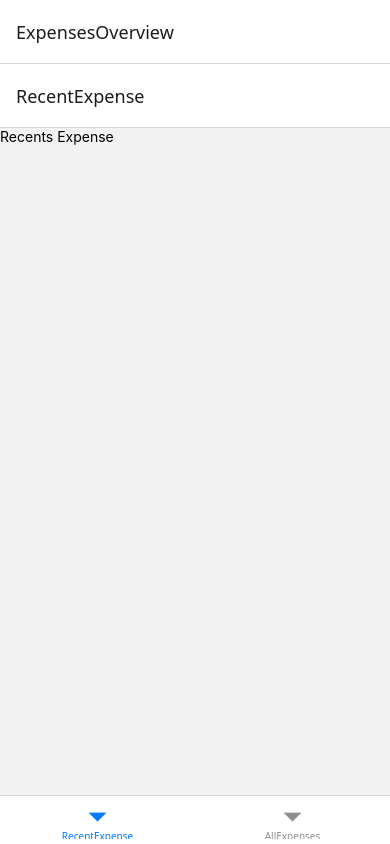
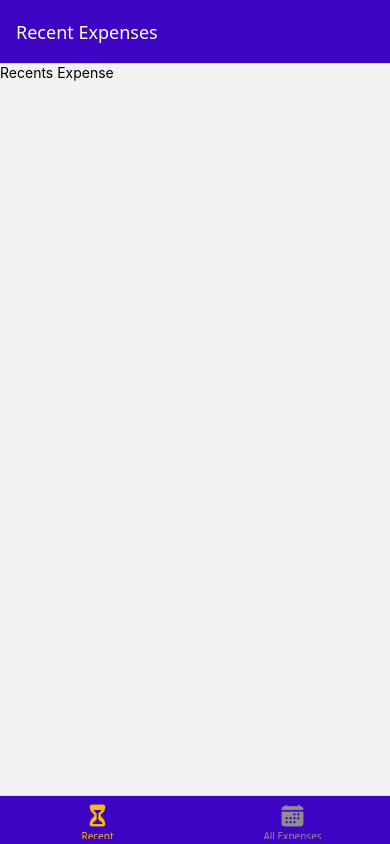
Before and after one commit to shukumar-542/Expense-tracker-app-react-native, a React Native app: screen / in a window 390 px wide. Built offline with nearby package versions, Linux system fonts and the light colour scheme.

Commit message:
Implement switch tab

```diff
--- a/App.js
+++ b/App.js
@@ -5,15 +5,33 @@ import { createBottomTabNavigator } from "@react-navigation/bottom-tabs";
 import ManageExpenses from "./screens/ManageExpenses";
 import RecentExpenses from "./screens/RecentExpenses";
 import AllExpenses from "./screens/AllExpenses";
+import { GlobalStyles } from "./constants/styles";
+import { Ionicons } from "@expo/vector-icons"
 
 const Stack = createNativeStackNavigator();
 const BottomTabs = createBottomTabNavigator();
 
 const ExpensesOverview = () => {
   return (
-    <BottomTabs.Navigator>
-      <BottomTabs.Screen name="RecentExpense" component={RecentExpenses} />
-      <BottomTabs.Screen name="AllExpenses" component={AllExpenses} />
+    <BottomTabs.Navigator screenOptions={{
+      headerStyle : {backgroundColor : GlobalStyles.colors.primary500},
+      headerTintColor : "white",
+      tabBarStyle :{backgroundColor : GlobalStyles.colors.primary500},
+      tabBarActiveTintColor : GlobalStyles.colors.accent500
+    }}>
+      <BottomTabs.Screen name="RecentExpense" component={RecentExpenses}
+      options={{
+        title : "Recent Expenses",
+        tabBarLabel : 'Recent',
+        tabBarIcon : ({color , size})=><Ionicons name="hourglass" size={size} color={color} />
+      }}
+      />
+      <BottomTabs.Screen name="AllExpenses" component={AllExpenses}
+       options={{
+        title : "All Expenses",
+        tabBarLabel : 'All Expenses',
+        tabBarIcon : ({color , size})=><Ionicons name="calendar" size={size} color={color} />
+      }} />
     </BottomTabs.Navigator>
   );
 };
@@ -23,7 +41,11 @@ export default function App() {
       <StatusBar style="auto" />
       <NavigationContainer>
         <Stack.Navigator>
-          <Stack.Screen name="ExpensesOverview" component={ExpensesOverview} />
+          <Stack.Screen name="ExpensesOverview" component={ExpensesOverview}
+          options={{
+            headerShown : false
+          }}
+          />
           <Stack.Screen name="ManageExpense" component={ManageExpenses} />
         </Stack.Navigator>
       </NavigationContainer>
--- /dev/null
+++ b/constants/styles.js
@@ -0,0 +1,16 @@
+export const GlobalStyles = {
+  colors: {
+    primary50:  '#e4d9fd',
+    primary100: '#c6affc',
+    primary200: '#a281f0',
+    primary400: '#5721d4',
+    primary500: '#3e04c3',
+    primary700: '#2d0689',
+    primary800: '#200364',
+    accent500:  '#f7bc0c',
+    error50:    '#fcc4e4',
+    error500:   '#9b095c',
+    gray500:    '#39324a',
+    gray700:    '#221c30',
+  },
+};
```
